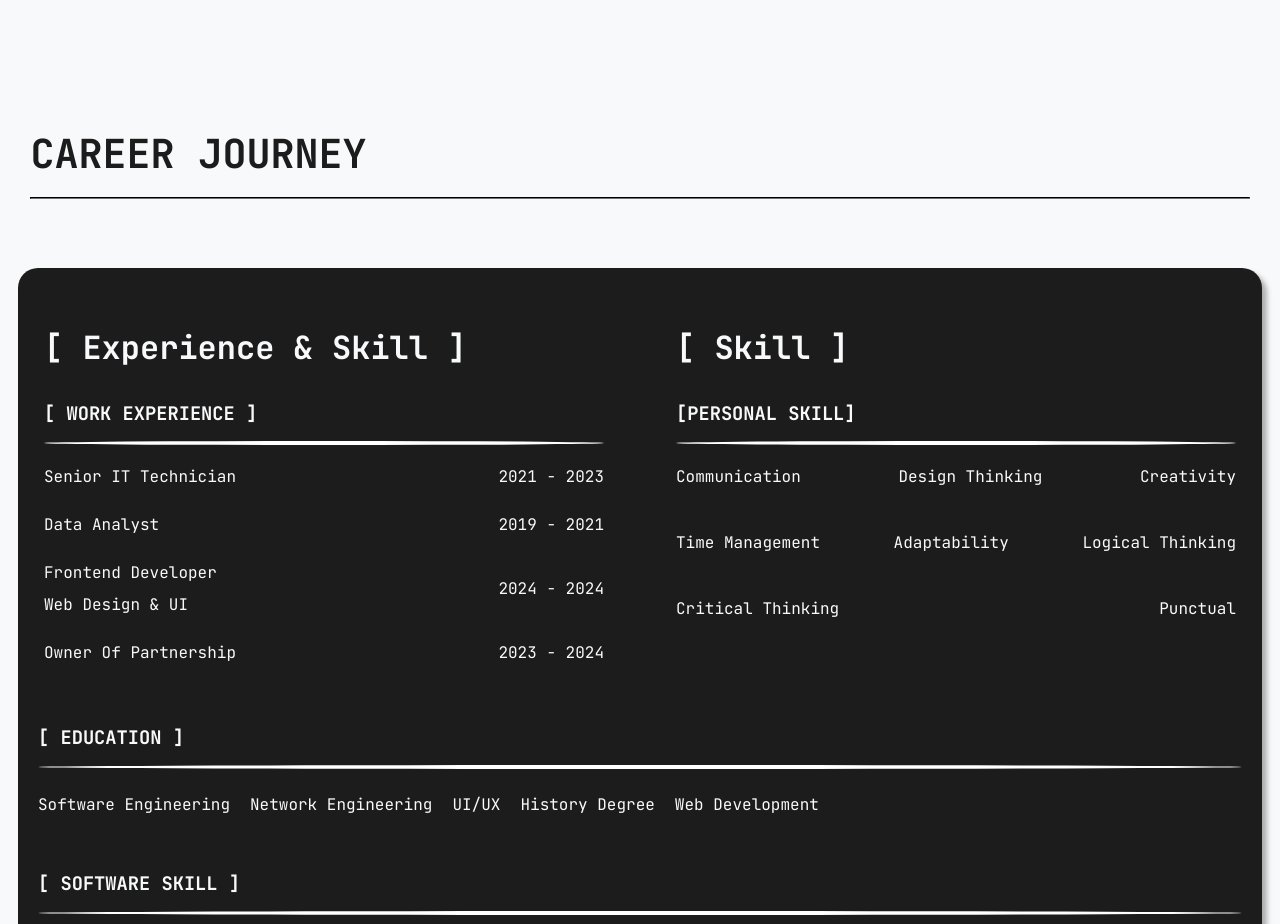
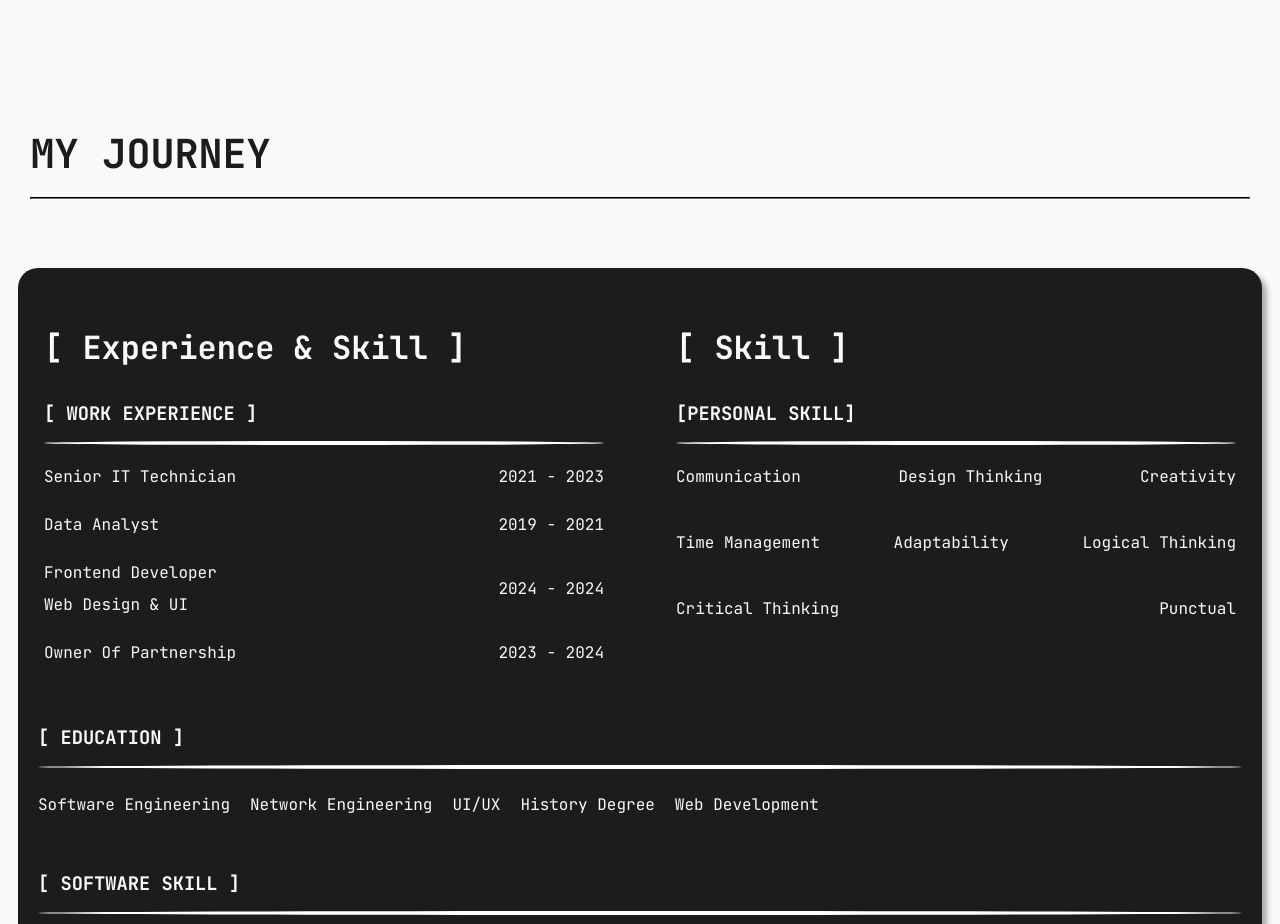
Before and after one commit to MyoMin24680/Portfoilo, a React (Vite) app: page /resume in a window 1280 px wide. Shown: the part 1600-2524 px from the top of the page. Built offline with nearby package versions, Linux system fonts and the light colour scheme.

Commit message:
edit my journey

```diff
--- a/src/componment/resume/Resume.jsx
+++ b/src/componment/resume/Resume.jsx
@@ -15,7 +15,7 @@ const Resume = () => {
         ref={headerRef}
         className={`header-line reveal ${headerVisible ? 'visible' : ''}`}
       >
-        <h1>Career Journey</h1>
+        <h1>My Journey</h1>
         <hr />
       </div>
 
```
